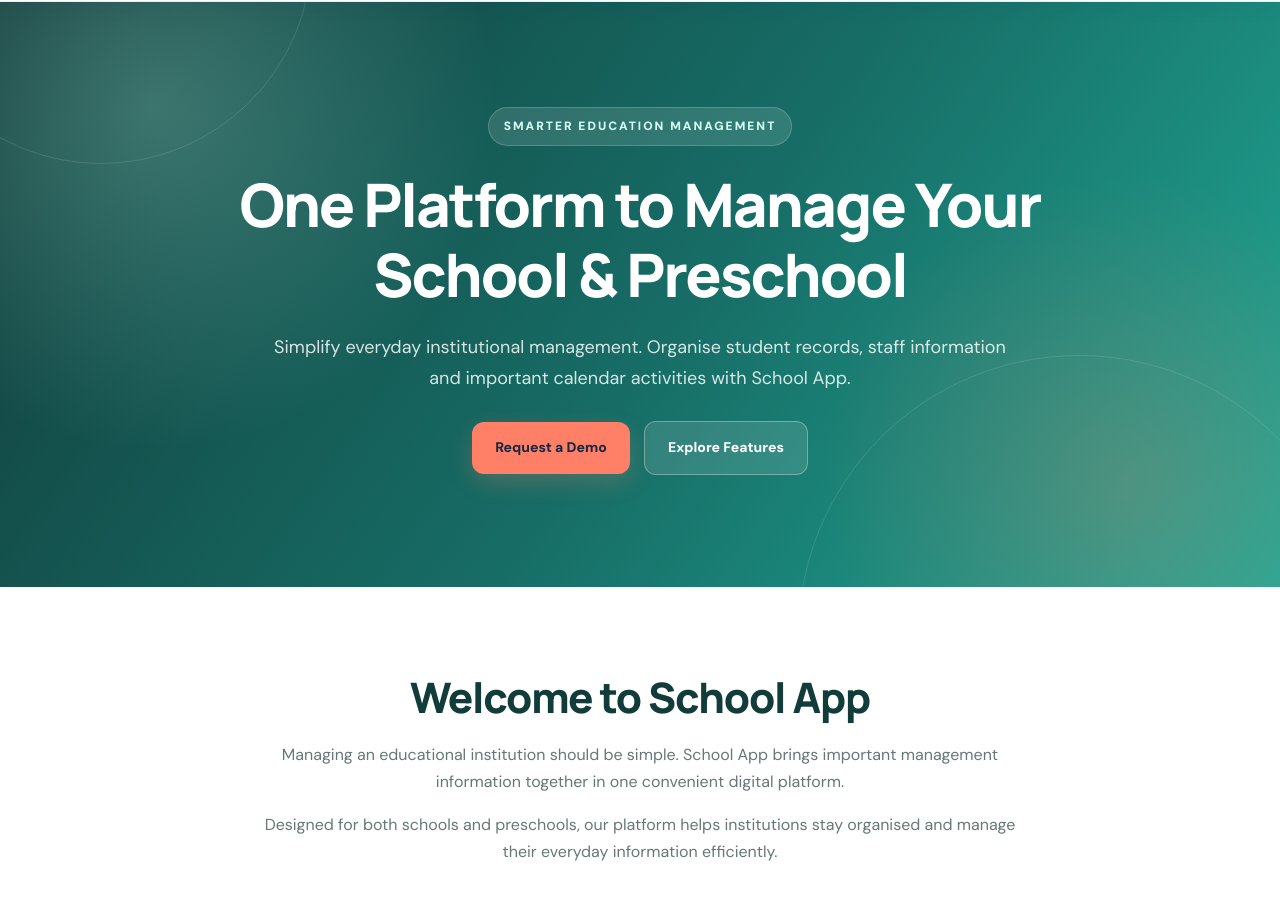
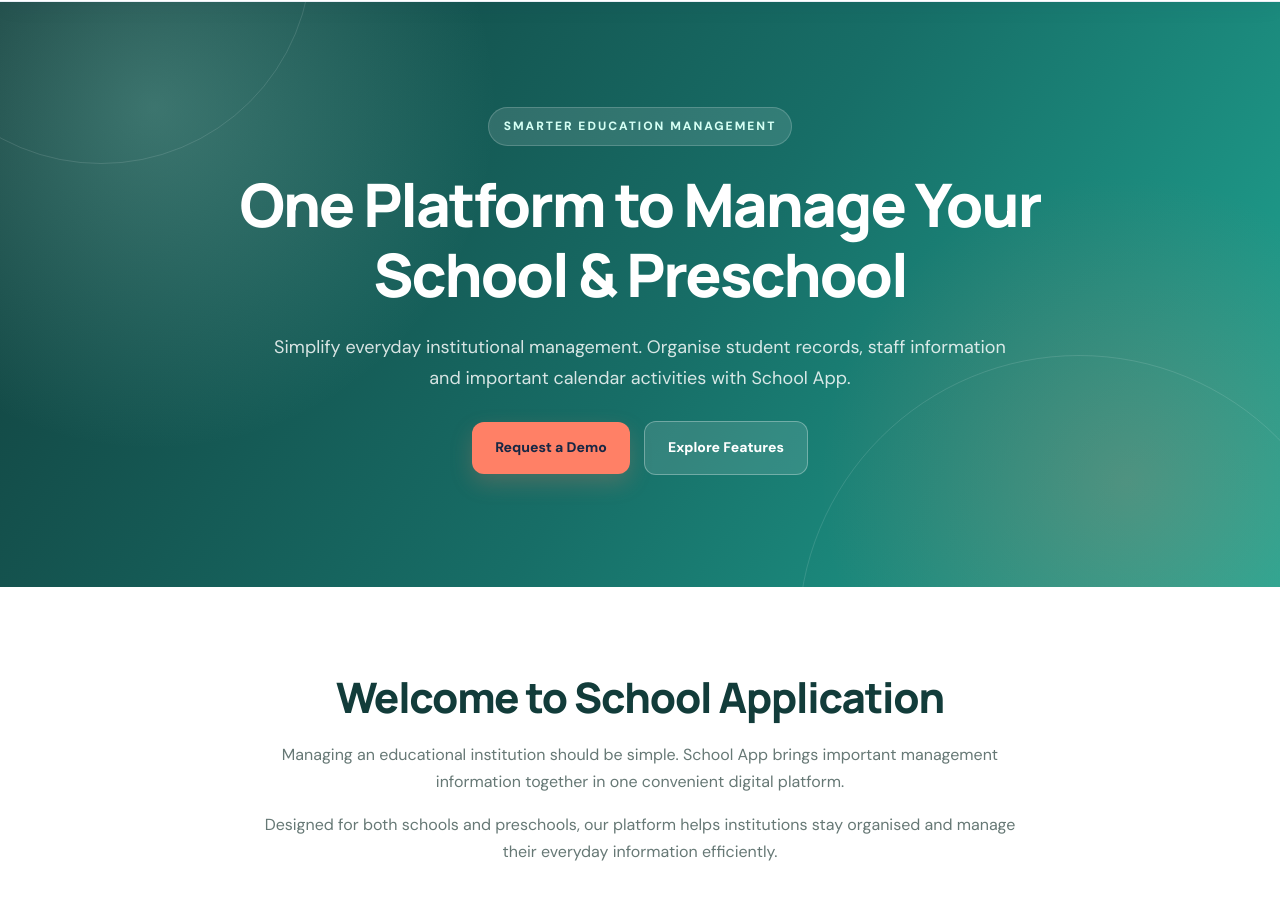
Before and after one commit to pardeepdhiman1976/school-app-website, a plain HTML site: page index.html in a window 1280 px wide. Shown: the part 99-998 px from the top of the page. Drawn offline with Linux system fonts and the light colour scheme.

Commit message:
Update heading from 'School App' to 'School Application'

```diff
--- a/index.html
+++ b/index.html
@@ -55,7 +55,7 @@
     <section>
         <div class="container">
 
-            <h2>Welcome to School App</h2>
+            <h2>Welcome to School Application</h2>
 
             <p>
                 Managing an educational institution should be simple.
```
